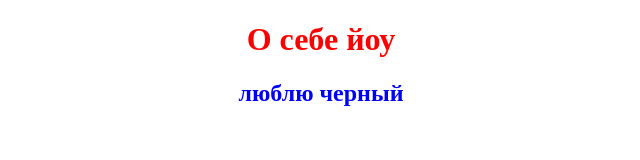
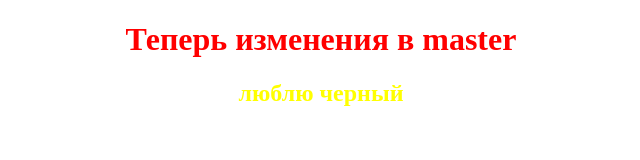
Before and after one commit to volodya52/pract4_trpo, a plain HTML site: page index.html in a window 1280 px wide. Shown: the whole page, without its empty margins (319-959 px from the left). Drawn offline with Linux system fonts and the light colour scheme.

Commit message:
updated from master

```diff
--- a/index.html
+++ b/index.html
@@ -8,7 +8,7 @@
     <title>Document</title>
 </head>
 <body>
-    <h1 class="h1">О себе йоу</h1>
+    <h1 class="h1">Теперь изменения в master</h1>
     <h2 class="h2">люблю черный</h2>
 </body>
 </html>
--- a/style.css
+++ b/style.css
@@ -4,7 +4,7 @@ h1{
     text-size-adjust: 60px;
 }
 h2{
-    color: blue;
+    color: yellow;
     text-align: center;
     text-size-adjust: 60px;
 }
```
